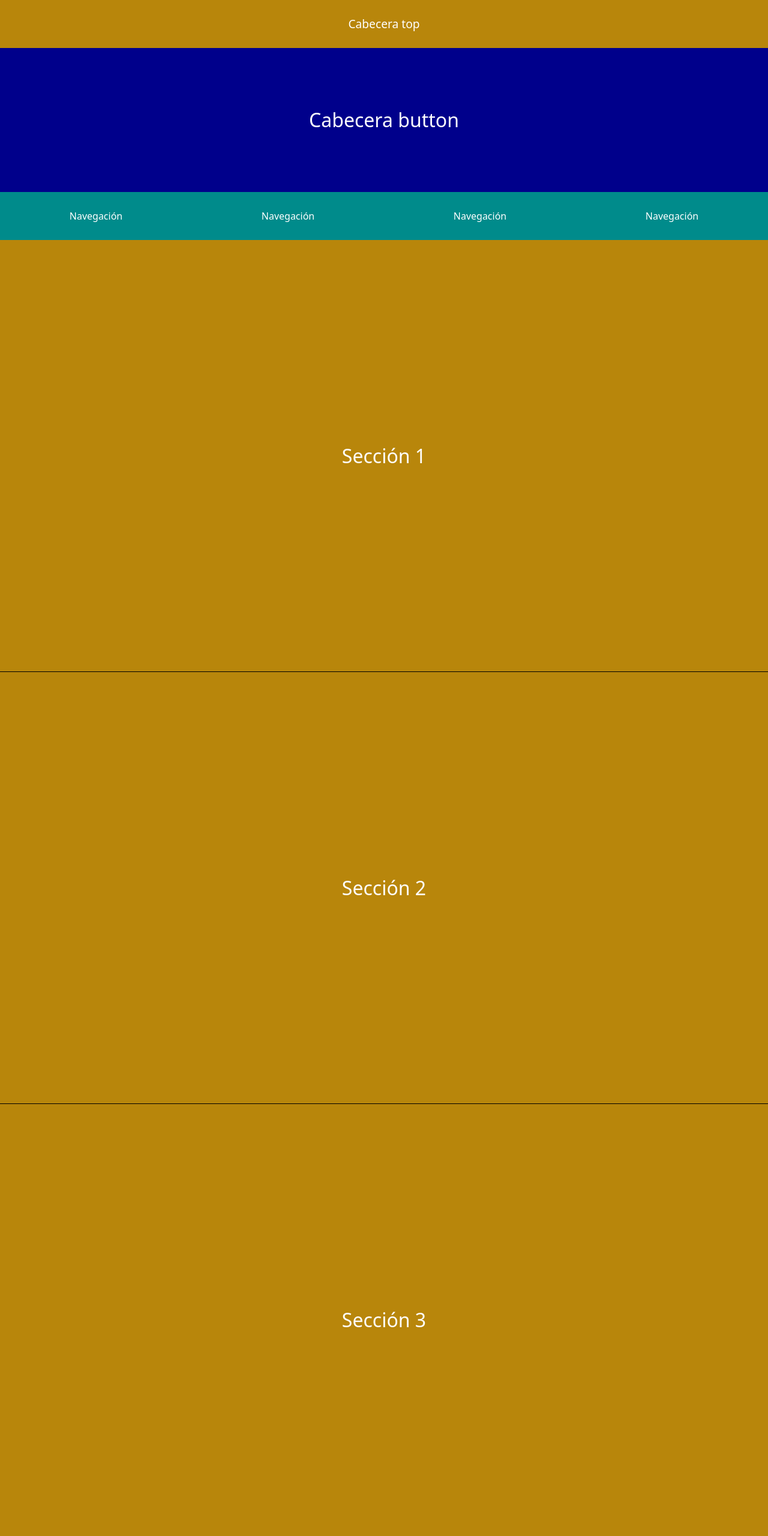
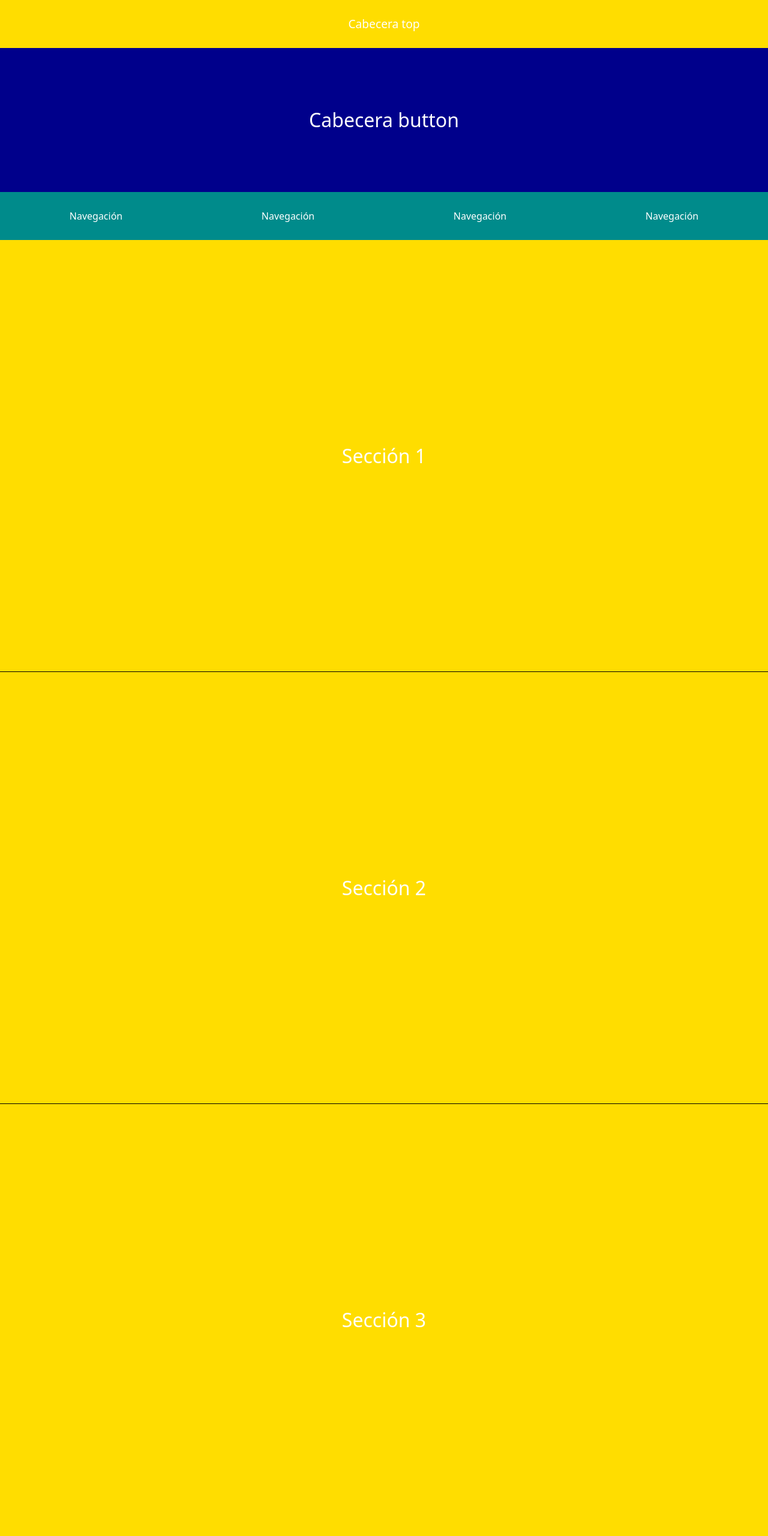
Before and after one commit to brianinhu/store-web, a plain HTML site: page frontend/index.html in a window 1280 px wide. Shown: the top 2560 px of the page at 60% size. Drawn offline with nearby package versions, Linux system fonts and the light colour scheme.

Commit message:
Cambiamos el color y editamos algunos datos del header

```diff
--- a/frontend/index.html
+++ b/frontend/index.html
@@ -12,7 +12,7 @@
     <header>
         <header-top>
             <div class="container-fluid">
-                <div id="row1" class="row">
+                <div class="row">
                     <div id="col1" class="col-12">
                         <p>Cabecera top</p>
                     </div>
@@ -21,7 +21,7 @@
         </header-top>
         <header-button>
             <div class="container-fluid">
-                <div id="row2" class="row">
+                <div class="row">
                     <div id="col1" class="col-12">
                         <p>Cabecera button</p>
                     </div>
--- a/frontend/style.css
+++ b/frontend/style.css
@@ -4,8 +4,8 @@ body {
     font-family: Arial, Helvetica, sans-serif;
 }
 
-header-top #row1 #col1{
-    background-color: darkgoldenrod;
+header-top #col1 {
+    background-color: #FFDD00;
     height: 10vh;
     display: flex;
     justify-content: center;
@@ -13,7 +13,7 @@ header-top #row1 #col1{
 
 }
 
-header-top #row1 p{
+header-top #col1 p {
     margin: 0;
     font-size: 1.2rem;
     color: #fff;
@@ -95,7 +95,7 @@ nav #col4 p {
 }
 
 section #row1 #col1 {
-    background-color: darkgoldenrod;
+    background-color: #FFDD00;
     height: 90vh;
     border-bottom: 1px solid black;
     display: flex;
@@ -110,7 +110,7 @@ section #row1 #col1 p {
 }
 
 section #row2 #col1 {
-    background-color: darkgoldenrod;
+    background-color: #FFDD00;
     height: 90vh;
     border-bottom: 1px solid black;
     display: flex;
@@ -125,7 +125,7 @@ section #row2 #col1 p {
 }
 
 section #row3 #col1 {
-    background-color: darkgoldenrod;
+    background-color: #FFDD00;
     height: 90vh;
     display: flex;
     justify-content: center;
```
